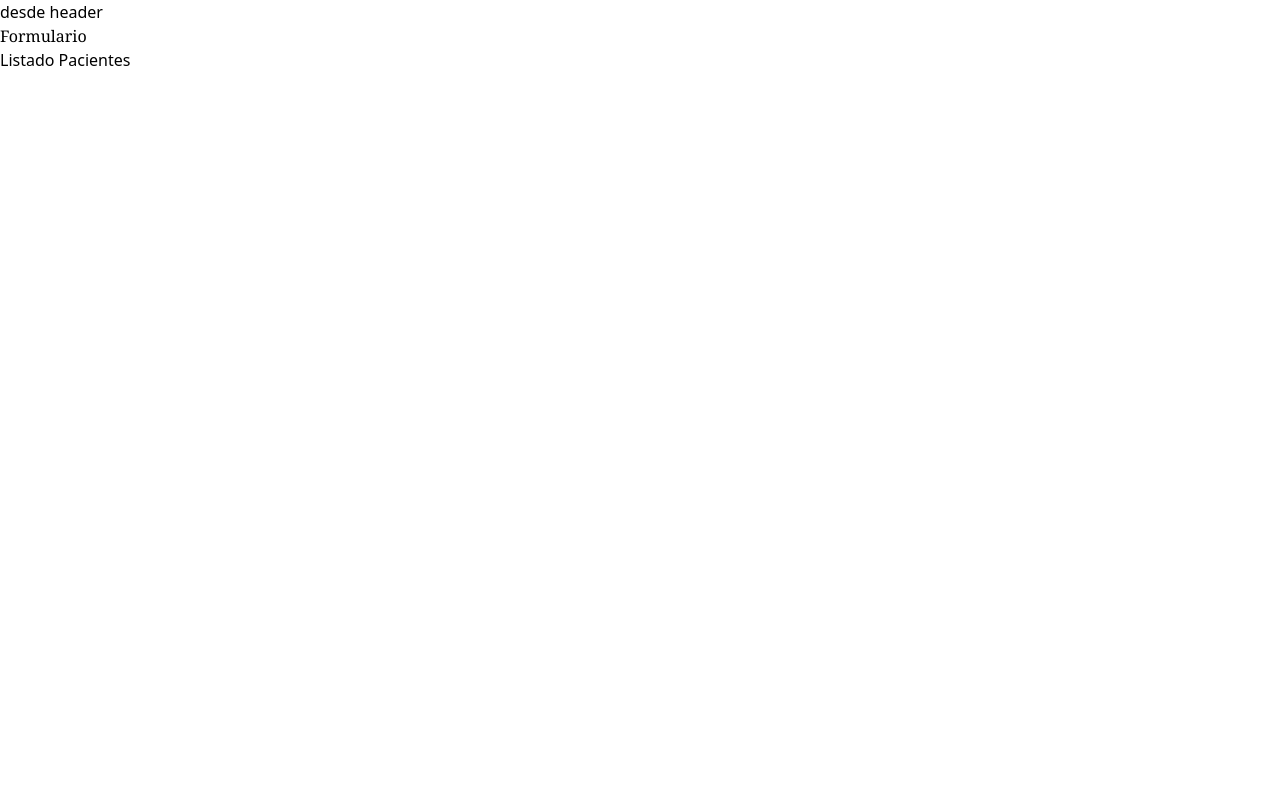
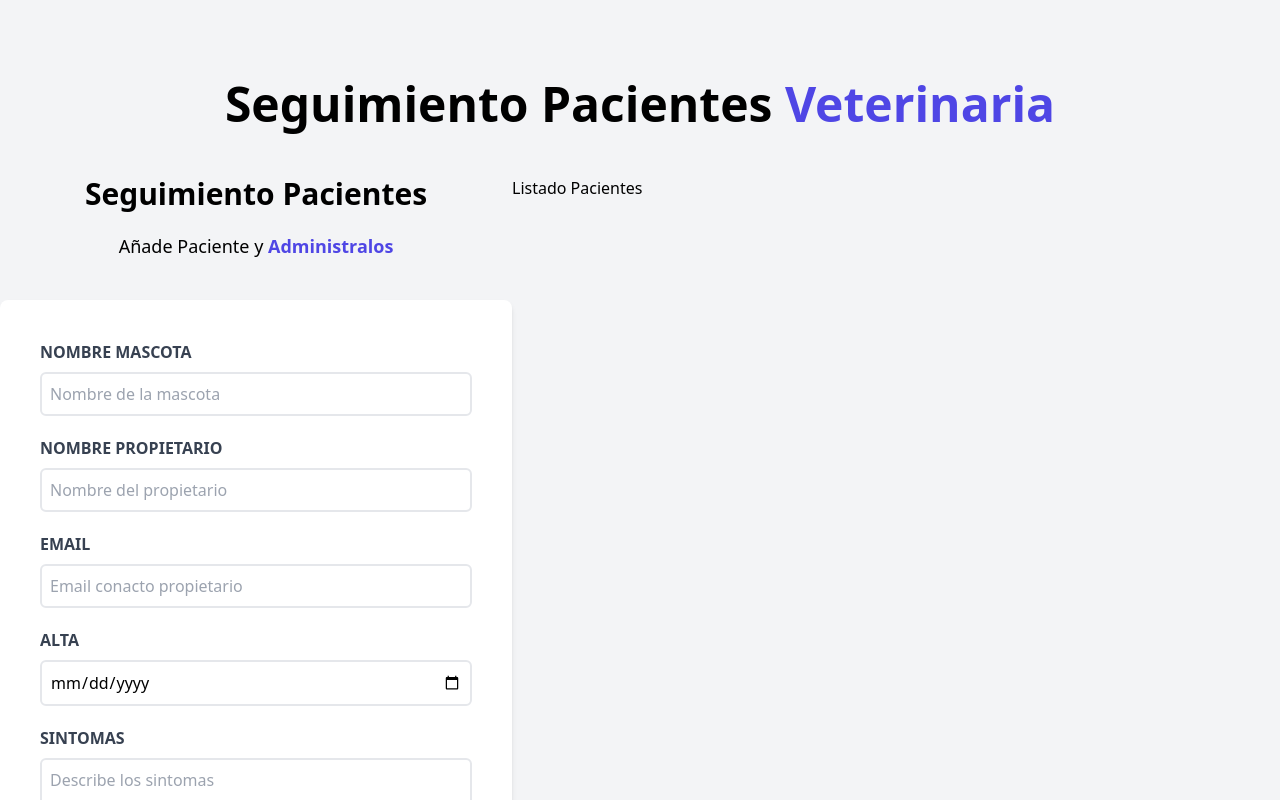
Before and after one commit to VicenteVieraG/ConsultorioVeterinaria, a React (Vite) app: page / in a window 1280 px wide. Shown: the top 800 px of the page. Built offline with nearby package versions, Linux system fonts and the light colour scheme.

Commit message:
form structure finished

```diff
--- a/index.html
+++ b/index.html
@@ -6,7 +6,7 @@
     <meta name="viewport" content="width=device-width, initial-scale=1.0" />
     <title>Vite App</title>
   </head>
-  <body>
+  <body class="bg-gray-100 h-screen">
     <div id="root"></div>
     <script type="module" src="/src/main.jsx"></script>
   </body>
--- a/src/App.jsx
+++ b/src/App.jsx
@@ -3,13 +3,15 @@
 import ListadoPacientes from "./components/ListadoPacientes.jsx";
 
 function App() {
-  return (
-    <>
-      <Header/>
-      <Formulario/>
-      <ListadoPacientes/>
-    </>
-  )
+	return (
+		<div className="container mx-auto mt-20">
+			<Header/>
+			<div className="mt-12 md:flex">
+				<Formulario/>
+				<ListadoPacientes/>
+			</div>
+		</div>
+	)
 }
 
 export default App
--- a/src/components/Formulario.jsx
+++ b/src/components/Formulario.jsx
@@ -2,9 +2,90 @@
 
 const Formulario = () => {
     return (
-        <h2 className="font-serif">
-            Formulario
-        </h2>
+        <div className="md:w-1/2 lg:w-2/5">
+            <h2 className="font-black text-3xl text-center">Seguimiento Pacientes</h2>
+
+            <p className="text-lg mt-5 text-center mb-10">
+                Añade Paciente y{" "}
+                <span className="text-indigo-600 font-bold">Administralos</span>
+            </p>
+
+            <form className="bg-white shadow-md rounded-lg py-10 px-10 mb-10">
+                <div className="mb-5">
+                    <label
+                        htmlFor="mascota"
+                        className="block text-gray-700 uppercase font-bold">
+                        Nombre Mascota
+                    </label>
+                    <input
+                        id="mascota"
+                        type="text"
+                        placeholder="Nombre de la mascota"
+                        className="border-2 w-full p-2 mt-2 placeholder-gray-400 rounded-md"
+                    />
+                </div>
+
+                <div className="mb-5">
+                    <label
+                        htmlFor="propietario"
+                        className="block text-gray-700 uppercase font-bold">
+                        Nombre Propietario
+                    </label>
+                    <input
+                        id="propietario"
+                        type="text"
+                        placeholder="Nombre del propietario"
+                        className="border-2 w-full p-2 mt-2 placeholder-gray-400 rounded-md"
+                    />
+                </div>
+
+                <div className="mb-5">
+                    <label
+                        htmlFor="email"
+                        className="block text-gray-700 uppercase font-bold">
+                        Email
+                    </label>
+                    <input
+                        id="email"
+                        type="email"
+                        placeholder="Email conacto propietario"
+                        className="border-2 w-full p-2 mt-2 placeholder-gray-400 rounded-md"
+                    />
+                </div>
+
+                <div className="mb-5">
+                    <label
+                        htmlFor="alta"
+                        className="block text-gray-700 uppercase font-bold">
+                        Alta
+                    </label>
+                    <input
+                        id="alta"
+                        type="date"
+                        className="border-2 w-full p-2 mt-2 placeholder-gray-400 rounded-md"
+                    />
+                </div>
+
+                <div className="mb-5">
+                    <label
+                        htmlFor="sintomas"
+                        className="block text-gray-700 uppercase font-bold">
+                        Sintomas
+                    </label>
+                    <textarea
+                        id="sintomas"
+                        className="border-2 w-full p-2 mt-2 placeholder-gray-400 rounded-md"
+                        placeholder="Describe los sintomas"
+                    />
+                </div>
+
+                <input
+                    type="submit"
+                    className="bg-indigo-600  w-full p-3 text-white uppercase font-bold hover:bg-indigo-700 rounded-md hover:shadow-xl cursor-pointer transition-all"
+                    value="Agregar paciente"
+                />
+            </form>
+        </div>
     )
 }
 
--- a/src/components/Header.jsx
+++ b/src/components/Header.jsx
@@ -1,7 +1,12 @@
 function Header() {
 
     return(
-        <h1>desde header</h1>
+        <h1 className="font-black text-5xl text-center md:w-2/3 mx-auto">
+            Seguimiento Pacientes {" "}
+            <span className="text-indigo-600">
+                Veterinaria
+            </span>
+        </h1>
     )
 }
 
--- a/src/components/ListadoPacientes.jsx
+++ b/src/components/ListadoPacientes.jsx
@@ -2,9 +2,11 @@
 
 function ListadoPacientes() {
     return (
-        <h2>
-            Listado Pacientes
-        </h2>
+        <div className="w-1/2 lg:w-3/5">
+            <h2>
+                Listado Pacientes
+            </h2>
+        </div>
     )
 }
 
```
